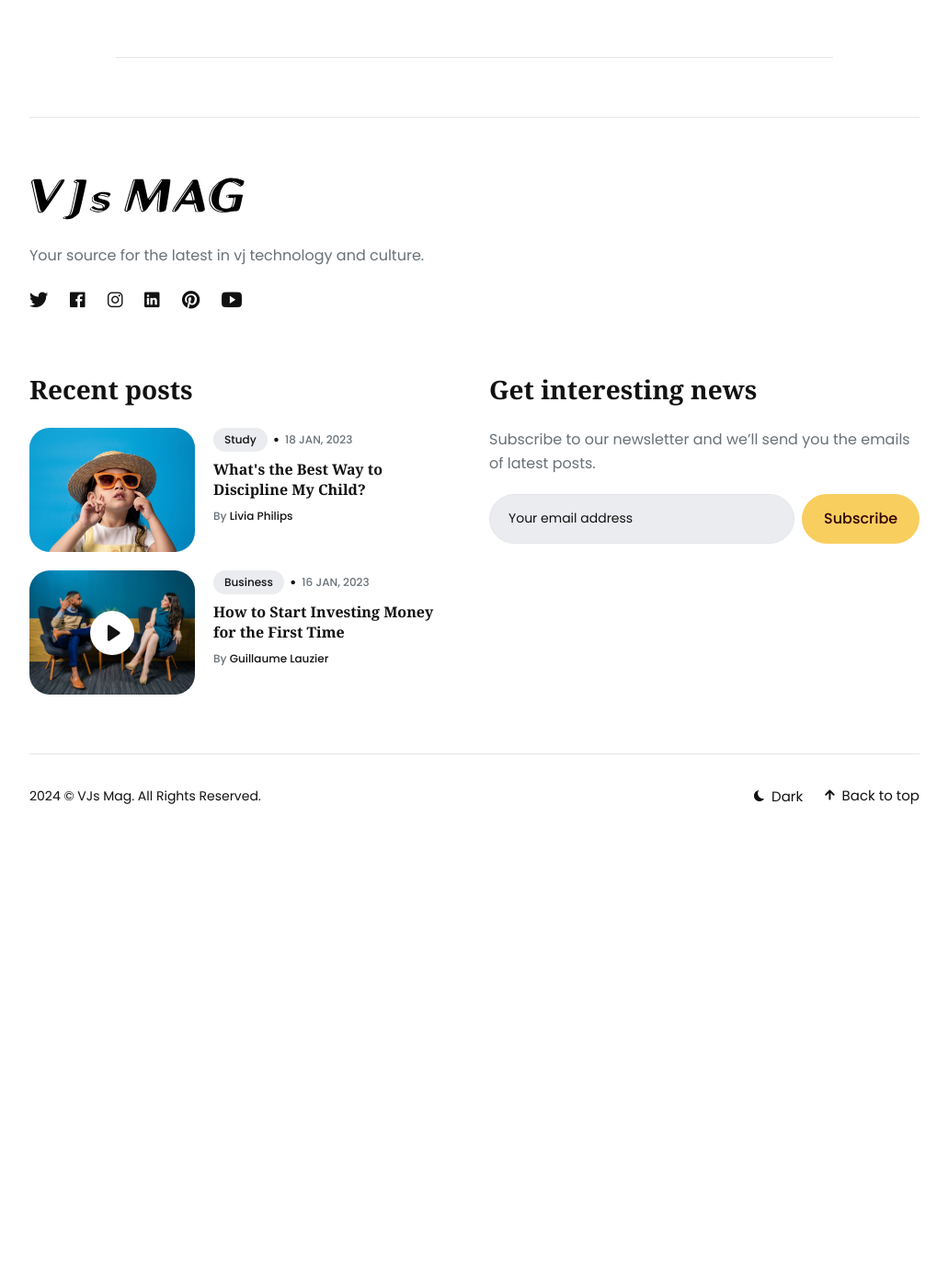
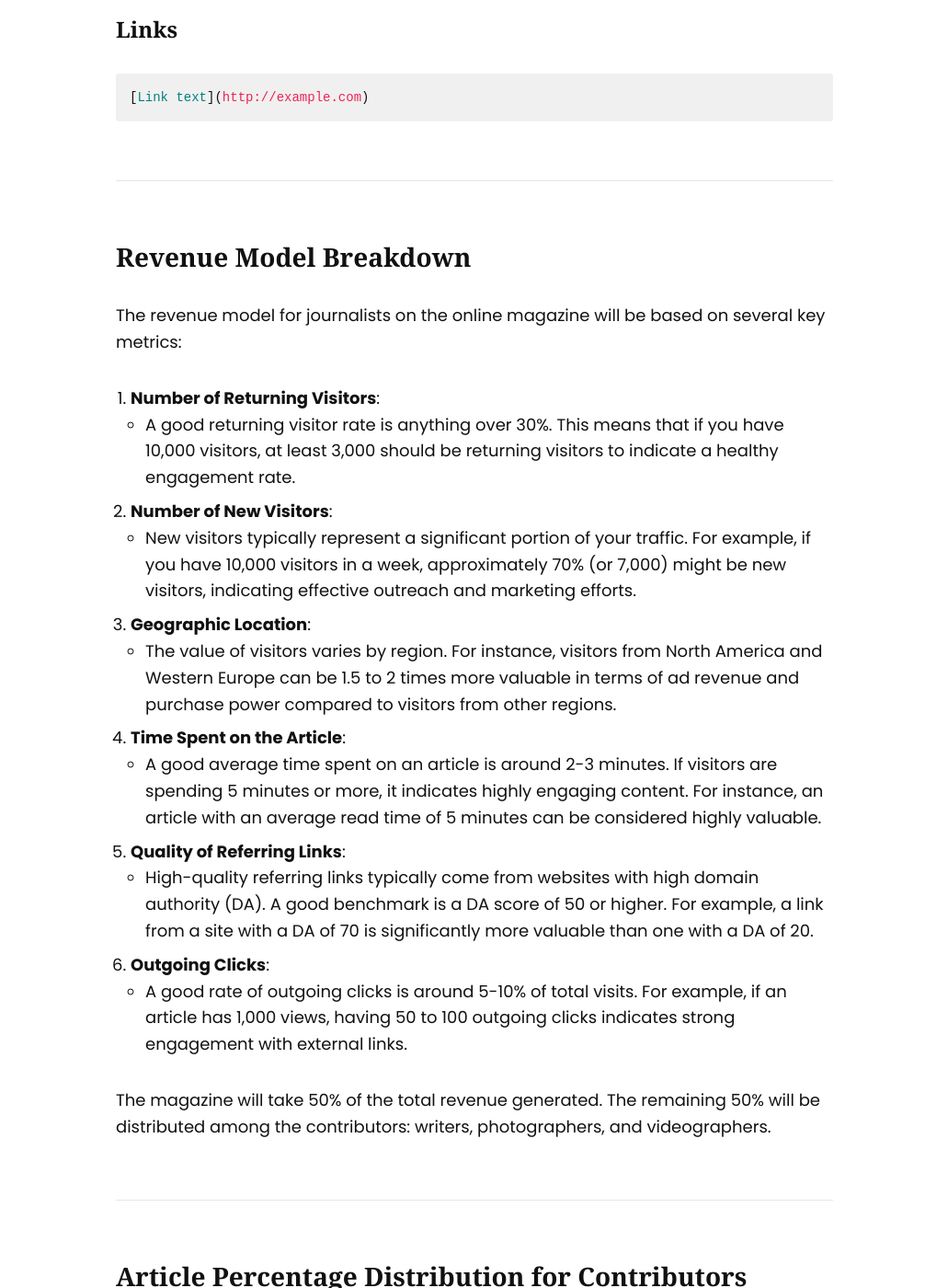
Before and after one commit to onConsensus/website, a Jekyll site: the page built from _pages/documentation.md, in a window 1280 px wide and 1400 px high, scrolled down 14409 px. Shown: the whole window at 92% size, without its empty margins (124-1155 px from the left). Built offline with Jekyll 4.4.1, drawn with Linux system fonts in a browser that asks for light colours; before the commit the page ends 15319 px from its top, so only the background shows below that; some of the changed text lies outside the part shown.

Commit message:
Update documentation.md

````diff
--- a/_pages/documentation.md
+++ b/_pages/documentation.md
@@ -27,8 +27,13 @@ Welcome to VJs Mag, your platform for sharing insights, articles, and visual con
 6. [Link Text](#6)
 7. [Link Text](#7)
 8. [Link Text](#8)
-9. [Link Text](#9)
-10. [Link Text](#10)
+9. [Revenue Model Breakdown](#9)
+10. [Revenue Distribution](#10)
+11. [Hosting Media](#11)
+12. [Revenue Distribution](#12)
+
+
+[Payouts](#10)
 
 ***
 
@@ -383,3 +388,113 @@ li {
 ```
 
 ***
+<a name="9"></a>
+
+## Revenue Model Breakdown
+
+The revenue model for journalists on the online magazine will be based on several key metrics:
+
+1. **Number of Returning Visitors**:
+   - A good returning visitor rate is anything over 30%. This means that if you have 10,000 visitors, at least 3,000 should be returning visitors to indicate a healthy engagement rate.
+
+2. **Number of New Visitors**:
+   - New visitors typically represent a significant portion of your traffic. For example, if you have 10,000 visitors in a week, approximately 70% (or 7,000) might be new visitors, indicating effective outreach and marketing efforts.
+
+3. **Geographic Location**:
+   - The value of visitors varies by region. For instance, visitors from North America and Western Europe can be 1.5 to 2 times more valuable in terms of ad revenue and purchase power compared to visitors from other regions.
+
+4. **Time Spent on the Article**:
+   - A good average time spent on an article is around 2-3 minutes. If visitors are spending 5 minutes or more, it indicates highly engaging content. For instance, an article with an average read time of 5 minutes can be considered highly valuable.
+
+5. **Quality of Referring Links**:
+   - High-quality referring links typically come from websites with high domain authority (DA). A good benchmark is a DA score of 50 or higher. For example, a link from a site with a DA of 70 is significantly more valuable than one with a DA of 20.
+
+6. **Outgoing Clicks**:
+   - A good rate of outgoing clicks is around 5-10% of total visits. For example, if an article has 1,000 views, having 50 to 100 outgoing clicks indicates strong engagement with external links.
+
+The magazine will take 50% of the total revenue generated. The remaining 50% will be distributed among the contributors: writers, photographers, and videographers.
+
+***
+<a name="10"></a>
+
+## Article Percentage Distribution for Contributors
+
+### Writer and Photographer Distribution
+- **Magazine**: 50%
+- **Writer**: 30%
+- **Photographer**: 20%
+
+### Writer and Videographer Distribution
+- **Magazine**: 50%
+- **Writer**: 30%
+- **Videographer**: 20%
+
+### Writer, Photographer, and Videographer Distribution
+If an article involves a writer, photographer, and videographer, the distribution will be:
+- **Magazine**: 50%
+- **Writer**: 20%
+- **Photographer**: 15%
+- **Videographer**: 15%
+
+***
+<a name="11"></a>
+
+## Hosting and Revenue Distribution for Media
+
+### Photos
+- All photos must be hosted on GitHub.
+- The revenue generated from articles including photographs will follow the distribution mentioned above.
+
+### Videos
+- All videos must be hosted on the VJs TV YouTube channel.
+- The revenue distribution for videographers will be calculated based on video performance metrics on YouTube, such as views, watch time, and engagement.
+
+### Credentials
+- All contributors (writers, photographers, videographers) will be credited appropriately in the article and any associated media.
+
+***
+<a name="12"></a>
+
+# YouTube Revenue Distribution for Contributors
+
+In addition to the article revenue distribution, the YouTube revenue generated from videos hosted on the VJs TV YouTube channel will be distributed among the magazine, videographer, and video journalist. Here is the detailed distribution model:
+
+## Distribution Model
+
+### Base Model
+- **Magazine**: 30%
+- **Remaining Revenue**: 70% (to be split among contributors)
+
+### Scenario 1: Magazine, Videographer, and Video Journalist
+- **Magazine**: 30%
+- **Videographer**: 40%
+- **Video Journalist**: 30%
+
+### Scenario 2: Magazine and Videographer Only
+- **Magazine**: 30%
+- **Videographer**: 70%
+
+### Scenario 3: Magazine and Video Journalist Only
+- **Magazine**: 30%
+- **Video Journalist**: 70%
+
+## Example Calculation
+
+For instance, if a video generates $1,000 in YouTube ad revenue:
+
+- **Scenario 1**:
+  - **Magazine**: $300
+  - **Videographer**: $400
+  - **Video Journalist**: $300
+
+- **Scenario 2**:
+  - **Magazine**: $300
+  - **Videographer**: $700
+
+- **Scenario 3**:
+  - **Magazine**: $300
+  - **Video Journalist**: $700
+
+By maintaining the magazine's share at 30% across various scenarios, this model ensures the magazine's operational costs are covered while fairly compensating the content creators based on their roles.
+
+***
````
